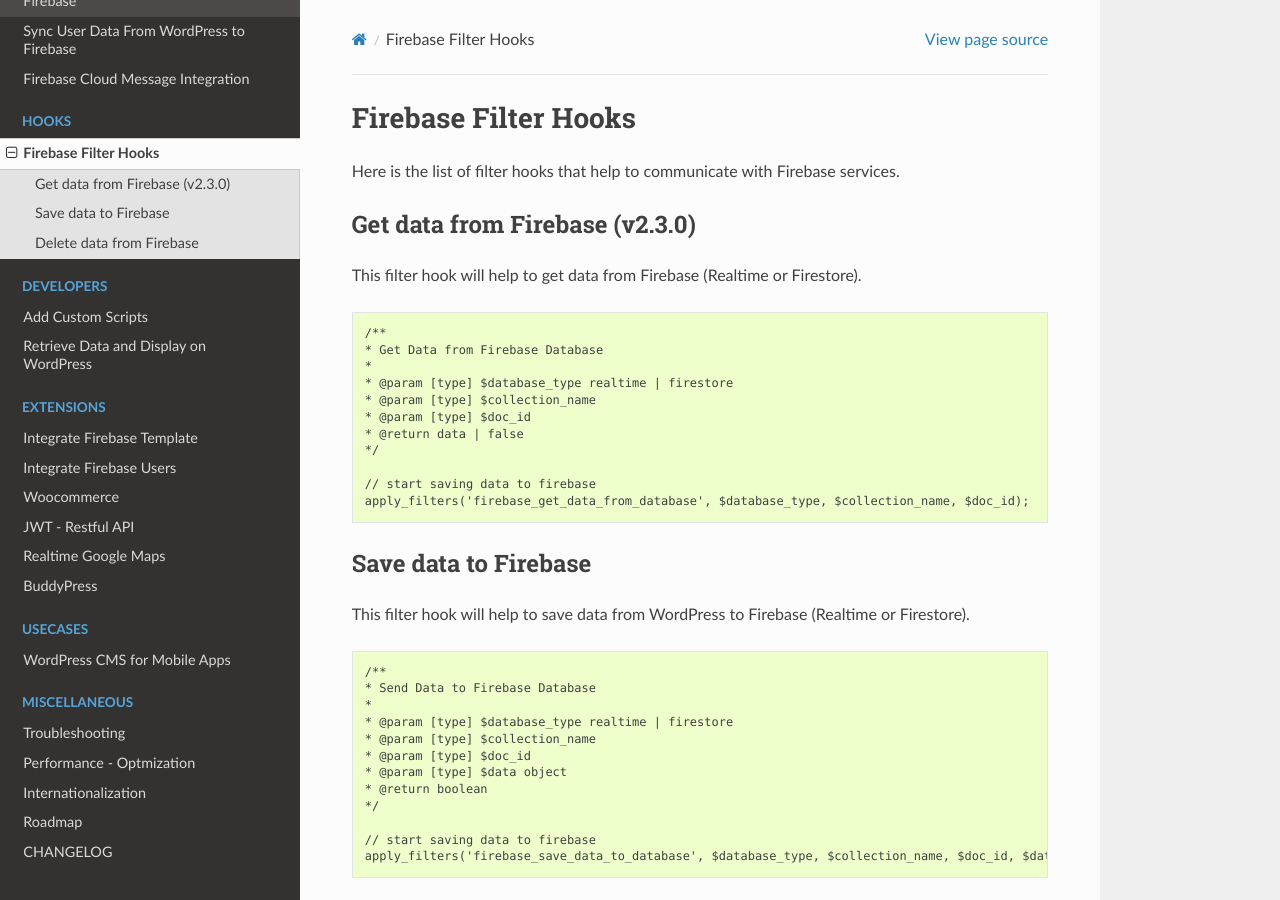
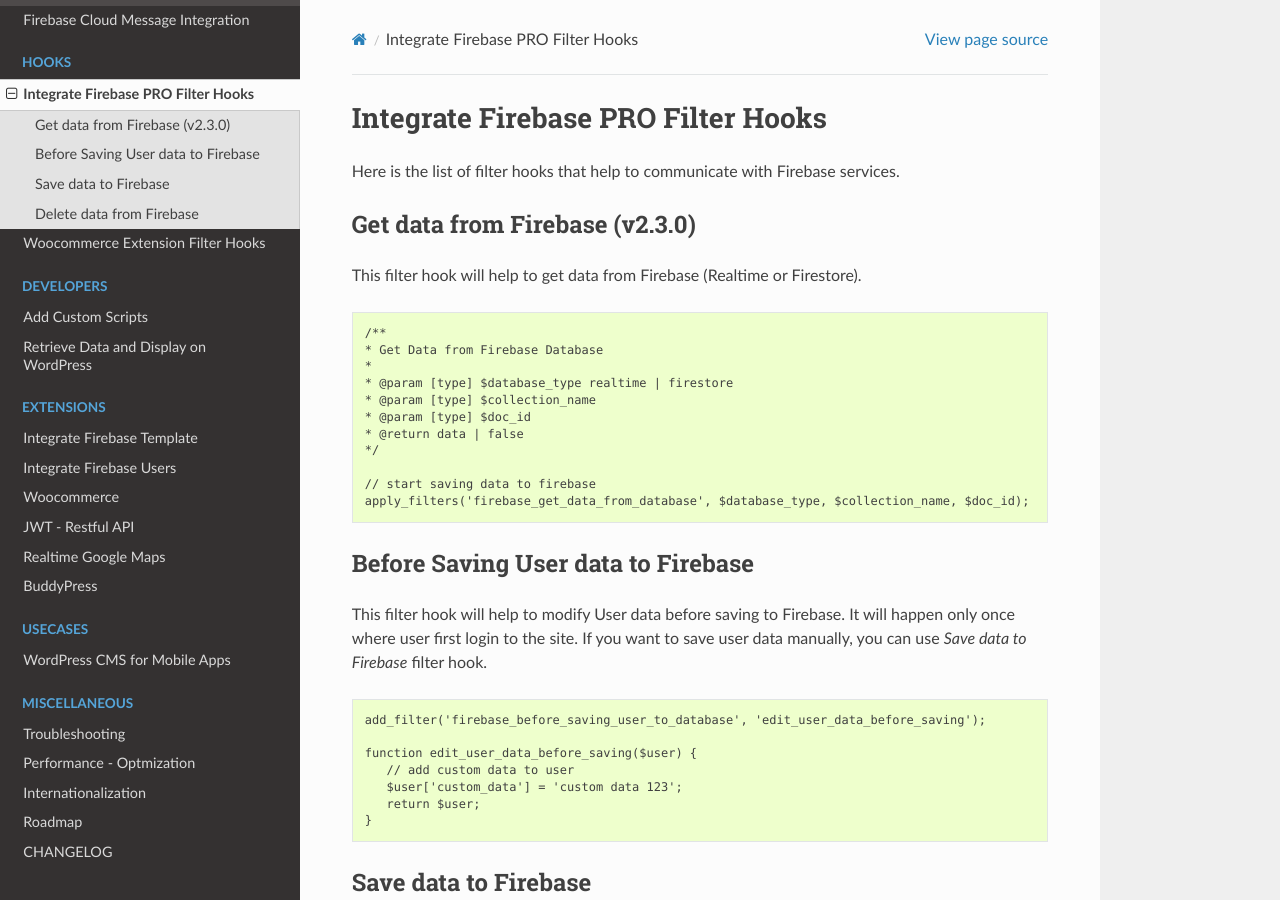
Before and after one commit to dalenguyen/firebase-wordpress-docs, a Sphinx documentation site: the page built from docs/hooks/pro-filters.rst, in a window 1280 px wide and 900 px high. Built offline with Sphinx 7.4.7 and the Read the Docs theme 2.0.0, drawn with Linux system fonts in a browser that asks for light colours; some of the changed text lies outside the part shown.

Commit message:
updated firebase wordpress hooks

```diff
--- a/docs/conf.py
+++ b/docs/conf.py
@@ -22,7 +22,7 @@
 author = u"Dale Nguyen"
 
 # The short X.Y version
-version = "2.11.0"
+version = "2.12.0"
 release = version
 
 # -- General configuration ---------------------------------------------------
--- a/docs/hooks/filters.rst
+++ b/docs/hooks/pro-filters.rst
@@ -1,4 +1,4 @@
-Firebase Filter Hooks
+Integrate Firebase PRO Filter Hooks
 =============
 
 Here is the list of filter hooks that help to communicate with Firebase services.
@@ -22,6 +22,22 @@
 
     // start saving data to firebase
     apply_filters('firebase_get_data_from_database', $database_type, $collection_name, $doc_id);
+
+Before Saving User data to Firebase
+----------------------------------
+
+This filter hook will help to modify User data before saving to Firebase. It will happen only once where user first login to the site. If you want to save user data manually, you can use `Save data to Firebase` filter hook.
+
+
+.. code-block:: php
+
+    add_filter('firebase_before_saving_user_to_database', 'edit_user_data_before_saving');
+
+    function edit_user_data_before_saving($user) {
+       // add custom data to user
+       $user['custom_data'] = 'custom data 123';
+       return $user;
+    }
 
 
 Save data to Firebase
```
Also changed, not shown: docs/hooks/woo-filters.rst (added, +54 -0 lines), docs/index.rst (+7 -5 lines).
